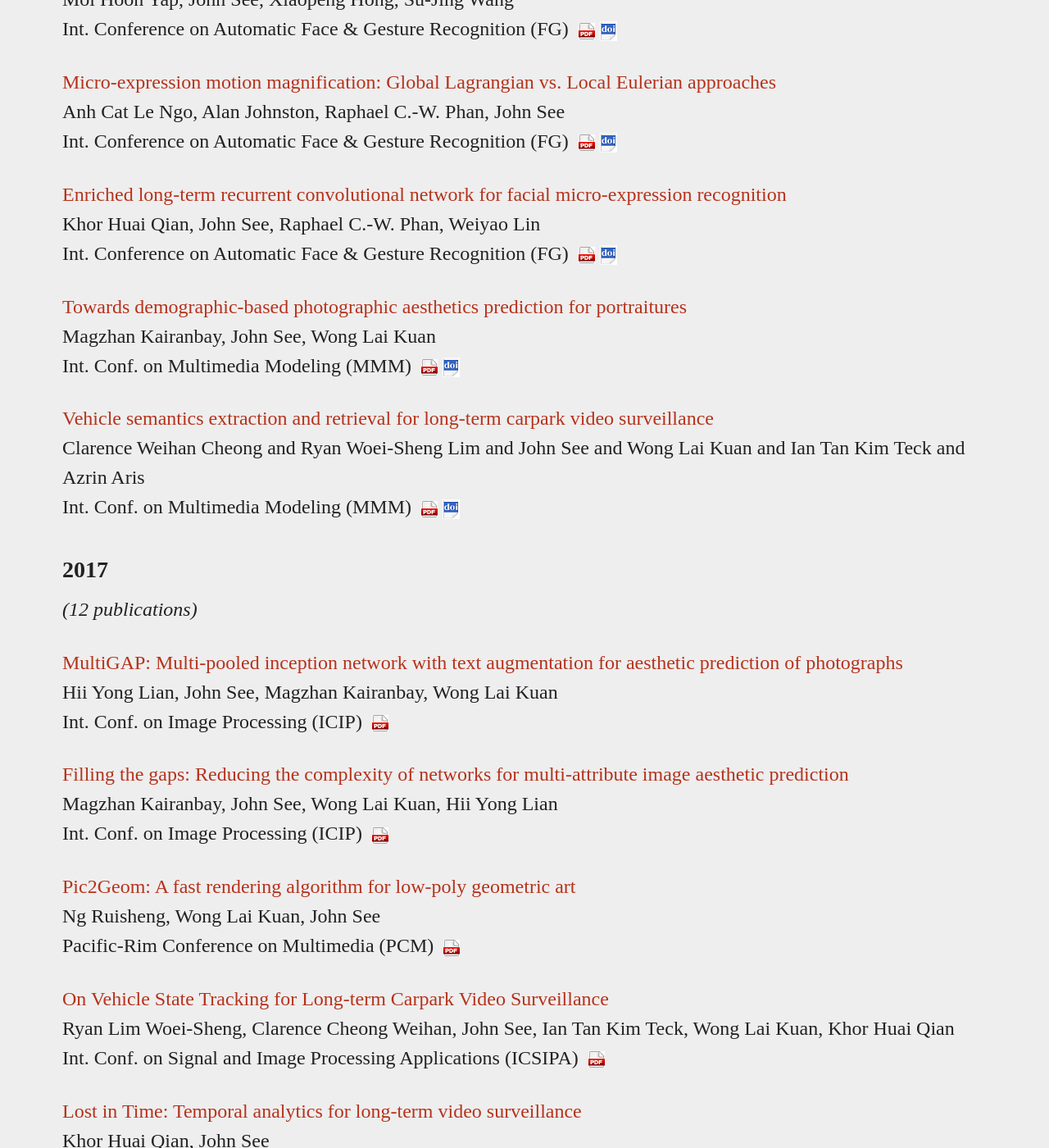
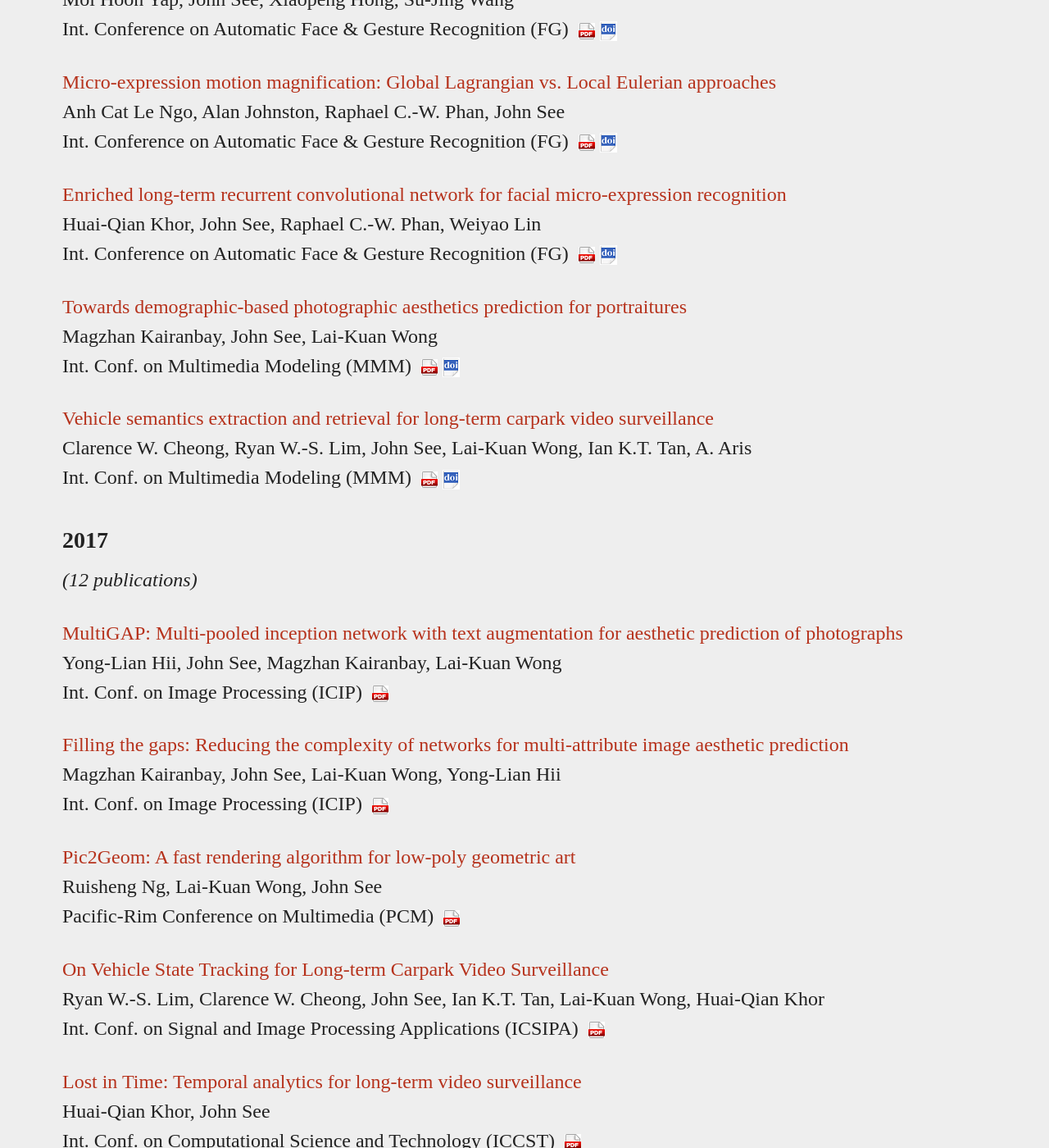
Before and after one commit to viprlab/viprlab.github.io, a Jekyll site: the page built from papers.md, in a window 1280 px wide and 1400 px high, scrolled down 1242 px. Shown: the whole window at 82% size. Built offline with Jekyll 4.4.1, drawn with Linux system fonts in a browser that asks for light colours; some of the changed text lies outside the part shown.

Commit message:
Correct author names

```diff
--- a/papers.md
+++ b/papers.md
@@ -17,20 +23,14 @@ pubs:
           type:     j
           url:     "http://pesona.mmu.edu.my/~johnsee/research/papers/files/semantic_neurocomp18.pdf"
           doi:     "https://doi.org/10.1016/j.neucom.2018.04.056"
-        - title:   "Semantic facial scores and compact deep transferred descriptors for scalable face image retrieval"
-          author:  "Rasoul Banaeeyan, Mohd Haris Lye, Mohammad Faizal Ahmad Fauzi, Hezerul Abdul Karim, John See"
-          pub:     "Neurocomputing"
-          type:     j
-          url:     "http://pesona.mmu.edu.my/~johnsee/research/papers/files/semantic_neurocomp18.pdf"
-          doi:     "https://doi.org/10.1016/j.neucom.2018.04.056"
         - title:   "Less is more: Micro-expression recognition from video using apex frame"
-          author:  "Liong Sze Teng, John See, Wong KokSheik, Raphael C.-W. Phan"
+          author:  "Sze-Teng Liong, John See, KokSheik Wong, Raphael C.-W. Phan"
           pub:     "Signal Processing: Image Communication"
           type:     j
           url:     "https://arxiv.org/pdf/1606.01721.pdf"
           doi:     "https://doi.org/10.1016/j.image.2017.11.006"
         - title:   "Hybrid facial region extraction for micro-expression recognition system"
-          author:  "Liong Sze Teng, John See, Raphael C.-W. Phan, Wong KokSheik, Tan Su Wei"
+          author:  "Sze-Teng Liong, John See, Raphael C.-W. Phan, KokSheik Wong, Su-Wei Tan"
           pub:     "Journal of Signal Processing Systems"
           type:     j
           url:     "http://pesona.mmu.edu.my/~johnsee/research/papers/files/hybrid_jsps17.pdf"
@@ -48,19 +48,19 @@ pubs:
           url:     "http://pesona.mmu.edu.my/~johnsee/research/papers/files/glmm-megc-fg18.pdf"
           doi:     "https://doi.org/10.1109/FG.2018.00102"
         - title:   "Enriched long-term recurrent convolutional network for facial micro-expression recognition "
-          author:  "Khor Huai Qian, John See, Raphael C.-W. Phan, Weiyao Lin"
+          author:  "Huai-Qian Khor, John See, Raphael C.-W. Phan, Weiyao Lin"
           pub:     "Int. Conference on Automatic Face & Gesture Recognition (FG)"
           type:     c
           url:     "http://pesona.mmu.edu.my/~johnsee/research/papers/files/elrcn-megc-fg18.pdf"
           doi:     "https://doi.org/10.1109/FG.2018.00105"
         - title:   "Towards demographic-based photographic aesthetics prediction for portraitures"
-          author:  "Magzhan Kairanbay, John See, Wong Lai Kuan"
+          author:  "Magzhan Kairanbay, John See, Lai-Kuan Wong"
           pub:     "Int. Conf. on Multimedia Modeling (MMM)"
           type:     c
           url:     "http://pesona.mmu.edu.my/~johnsee/research/papers/files/towards_mmm18.pdf"
           doi:     "https://doi.org/10.1007/978-3-319-73603-7_43"
         - title:   "Vehicle semantics extraction and retrieval for long-term carpark video surveillance"
-          author:  "Clarence Weihan Cheong and Ryan Woei-Sheng Lim and John See and Wong Lai Kuan and Ian Tan Kim Teck and Azrin Aris"
+          author:  "Clarence W. Cheong, Ryan W.-S. Lim, John See, Lai-Kuan Wong, Ian K.T. Tan, A. Aris"
           pub:     "Int. Conf. on Multimedia Modeling (MMM)"
           type:     c
           url:     "http://pesona.mmu.edu.my/~johnsee/research/papers/files/vehicle_mmm18.pdf"
@@ -68,40 +68,40 @@ pubs:
     - year: "2017"
       groups:
         - title:	"MultiGAP: Multi-pooled inception network with text augmentation for aesthetic prediction of photographs"
-          author:	"Hii Yong Lian, John See, Magzhan Kairanbay, Wong Lai Kuan"
+          author:	"Yong-Lian Hii, John See, Magzhan Kairanbay, Lai-Kuan Wong"
           pub:		"Int. Conf. on Image Processing (ICIP)"
           type:		c
           url:      "http://pesona.mmu.edu.my/~johnsee/research/papers/files/multigap-icip17.pdf"
         - title:	"Filling the gaps: Reducing the complexity of networks for multi-attribute image aesthetic prediction"
-          author:	"Magzhan Kairanbay, John See, Wong Lai Kuan, Hii Yong Lian"
+          author:	"Magzhan Kairanbay, John See, Lai-Kuan Wong, Yong-Lian Hii"
           pub:		"Int. Conf. on Image Processing (ICIP)"
           type:		c
           url:      "http://pesona.mmu.edu.my/~johnsee/research/papers/files/filling-gaps-icip17.pdf"
         - title:	"Pic2Geom: A fast rendering algorithm for low-poly geometric art"
-          author:	"Ng Ruisheng, Wong Lai Kuan, John See"
+          author:	"Ruisheng Ng, Lai-Kuan Wong, John See"
           pub:		"Pacific-Rim Conference on Multimedia (PCM)"
           type:		c
           url:      "http://pesona.mmu.edu.my/~johnsee/research/papers/files/pic2geom_pcm17.pdf"
         - title:	"On Vehicle State Tracking for Long-term Carpark Video Surveillance"
-          author:	"Ryan Lim Woei-Sheng, Clarence Cheong Weihan, John See, Ian Tan Kim Teck, Wong Lai Kuan, Khor Huai Qian"
+          author:	"Ryan W.-S. Lim, Clarence W. Cheong, John See, Ian K.T. Tan, Lai-Kuan Wong, Huai-Qian Khor"
           pub:		"Int. Conf. on Signal and Image Processing Applications (ICSIPA)"
           type:		c
           url:      "http://pesona.mmu.edu.my/~johnsee/research/papers/files/vehicle_icsipa17.pdf"
         - title:	"Lost in Time: Temporal analytics for long-term video surveillance"
-          author:	"Khor Huai Qian, John See"
+          author:	"Huai-Qian Khor, John See"
           pub:		"Int. Conf. on Computational Science and Technology (ICCST)"
           type:		c
           url:      "http://pesona.mmu.edu.my/~johnsee/research/papers/files/lost-in-time-iccst17.pdf"
         - title:	"TARogic: Tangible augmented reality game"
-          author:	"Albert Quek, Lee Kah Tong"
+          author:	"Albert Quek, Kah Tong Lee"
           pub:		"Int. Conf. on Informatics, Computing and Applied Mathematics"
           type:		c
         - title:	"Onmyouji: Gesture-based virtual reality game"
-          author:	"Albert Quek, Chou Ka Weng, Yew Hui Hong"
+          author:	"Albert Quek, Ka Weng Chou, Hui Hong Yew"
           pub:		"Int. Conf. on Informatics, Computing and Applied Mathematics"
           type:		c
         - title:   "Exploiting textures for better action recognition in low-quality videos"
-          author:  "Saimunur Rahman, John See, Ho Chiung Ching"
+          author:  "Saimunur Rahman, John See, Chiung Ching Ho"
           pub:     "EURASIP Journal on Image and Video Processing"
           doi:     "https://doi.org/10.1186/s13640-017-0221-2"
           type:     j
@@ -150,24 +150,24 @@ pubs:
           type:     c
           url:     "http://pesona.mmu.edu.my/~johnsee/research/papers/files/stem_icassp16.pdf"
         - title:   "Pressure-based Touch Positioning Techniques for 3D Objects"
-          author:  "Siyuan Qiu, Lu Wang, Wong Lai Kuan"
+          author:  "Siyuan Qiu, Lu Wang, Lai-Kuan Wong"
           pub:     "SIGGRAPH Symposium on Interactive 3D Graphics and Games (i3D) 2016"
           type:     c
           doi:     "http://dx.doi.org/10.1145/2856400.2876010"
         - title:   "Leveraging Textural Features for Recognizing Actions in Low Quality Videos"
-          author:  "Saimunur Rahman, John See, Ho Chiung Ching"
+          author:  "Saimunur Rahman, John See, Chiung Ching Ho"
           pub:     "ROVISP 2016"
           type:     c
           url:     "http://pesona.mmu.edu.my/~johnsee/research/papers/files/leverage_rovisp16.pdf"
         - title:   "Automatic Detection and Counting of Circular and Rectangular Steel Bars"
-          author:  "Muhammad Faiz Ghazali, Wong Lai Kuan, John See"
+          author:  "Muhammad Faiz Ghazali, Lai-Kuan Wong, John See"
           pub:     "ROVISP 2016"
           type:     c
           url:     "http://pesona.mmu.edu.my/~johnsee/research/papers/files/steel_rovisp16.pdf"
     - year: "2015"
       groups:
         - title:   "Semantics Preserving Warping for Stereoscopic Image Retargeting"
-          author:  "Tan Chun Hau, Md Baharul Islam, Wong Lai Kuan, Low Kok Lim"
+          author:  "Chun Hau Tan, Md Baharul Islam, Lai-Kuan Wong, Kok-Lim Low"
           pub:     "PSIVT 2015"
           type:     c
           doi:     "http://dx.doi.org/10.1007/978-3-319-29451-3_21"
@@ -178,7 +178,7 @@ pubs:
           type:     c
           doi:     "http://dx.doi.org/10.1109/DICTA.2015.7371292"
         - title:   "Stereoscopic Image Warping for Enhancing Composition Aesthetics"
-          author:  "Md Baharul Islam, Wong Lai Kuan, Wong Chee Onn, Low Kok Lim"
+          author:  "Md Baharul Islam, Lai-Kuan Wong, Chee Onn Wong, Kok-Lim Low"
           pub:     "ACPR 2015"
           type:     c
         - title:   "Lost and Found: Identifying Objects in Long-Term Surveillance Videos"
@@ -188,7 +188,7 @@ pubs:
           type:     c
           doi:     "http://dx.doi.org/10.1109/ICSIPA.2015.7412171"
         - title:   "Action Recognition in Low Quality Videos by Jointly Using Shape, Motion and Texture Features"
-          author:  "Saimunur Rahman, John See, Ho Chiung Ching"
+          author:  "Saimunur Rahman, John See, Chiung Ching Ho"
           pub:     "ICSIPA 2015"
           url:     "http://pesona.mmu.edu.my/~johnsee/research/papers/files/lowquality_icsipa15.pdf"
           type:     c
```
Also changed, not shown: other parts of papers.md (+13 -7 lines).
